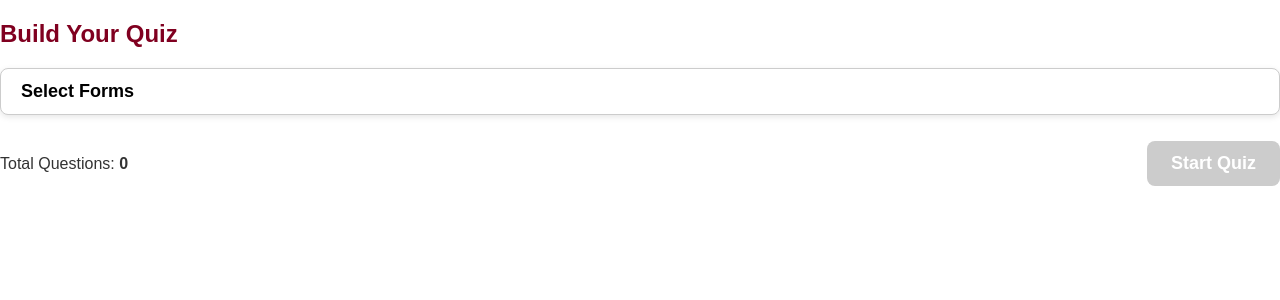
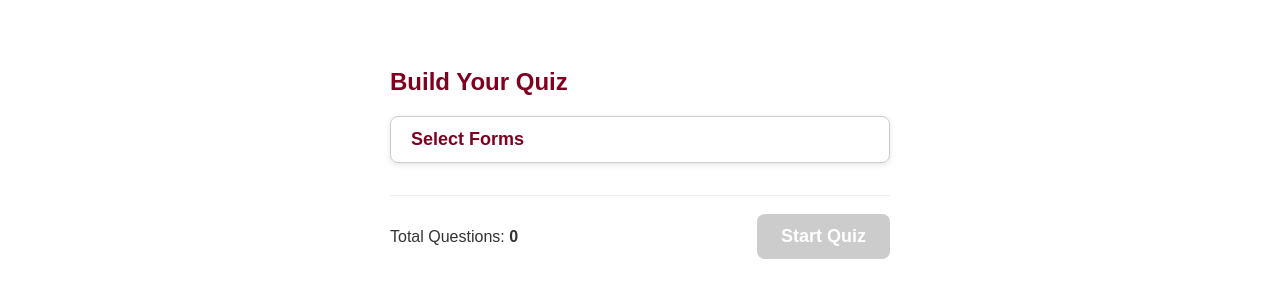
Before and after one commit to arafhossain/arabic-helper, a React (Create React App) app: page /verb-forms/quiz-builder in a window 1280 px wide. Shown: the top 300 px of the page. Built offline with nearby package versions, Linux system fonts and the light colour scheme; a web font is replaced by a local one.

Commit message:
Update styling and dropdown text

```diff
--- a/src/components/QuizBuilder.css
+++ b/src/components/QuizBuilder.css
@@ -1,40 +1,58 @@
+.quiz-builder {
+  max-width: 500px;
+  margin: 2rem auto;
+  padding: 1rem;
+}
+
 .dropdown-container {
   position: relative;
   margin-top: 1rem;
 }
 
 .dropdown-toggle {
-  color: black;
   padding: 0.75rem 1.25rem;
   border-radius: 8px;
   border: 1px solid #ccc;
   background-color: white;
+  color: var(--primary-color);
   cursor: pointer;
   font-weight: 600;
   width: 100%;
   text-align: left;
   box-shadow: 0 2px 6px rgba(0, 0, 0, 0.1);
+  margin-bottom: 0.5rem;
 }
 
 .dropdown-menu {
   position: absolute;
   top: 100%;
   left: 0;
-  width: 100%;
+  /* width: 100%; */
+  width: -webkit-fill-available;
   z-index: 10;
   border: 1px solid #ccc;
   background: white;
   border-radius: 8px;
-  padding: 0.5rem;
+  padding: 0.75rem;
   margin-top: 0.3rem;
   box-shadow: 0 8px 16px rgba(0, 0, 0, 0.15);
+  display: flex;
+  flex-direction: column;
+  gap: 0.5rem;
 }
 
 .dropdown-option {
-  display: block;
-  padding: 0.5rem;
+  display: flex;
+  align-items: center;
   font-weight: 500;
+  padding: 0.25rem 0.5rem;
   cursor: pointer;
+  border-radius: 4px;
+  transition: background-color 0.2s;
+}
+
+.dropdown-option:hover {
+  background-color: #f2f2f2;
 }
 
 .dropdown-option input {
@@ -43,6 +61,8 @@
 
 .quiz-summary {
   margin-top: 1.5rem;
+  padding-top: 1rem;
+  border-top: 1px solid #eee;
   display: flex;
   justify-content: space-between;
   align-items: center;
@@ -56,6 +76,12 @@
   border: none;
   border-radius: 8px;
   cursor: pointer;
+  transition: background-color 0.3s;
+}
+
+.start-button:hover:not(:disabled) {
+  background-color: var(--secondary-color);
+  color: var(--primary-color);
 }
 
 .start-button:disabled {
--- a/src/components/QuizBuilder.tsx
+++ b/src/components/QuizBuilder.tsx
@@ -31,15 +31,22 @@ export default function QuizBuilder() {
     return sum + (form?.count || 0);
   }, 0);
 
+  const selectedFormNames = selectedForms
+    .map(
+      (option) => allForms.filter((formData) => formData.id === option)[0].name
+    )
+    .join(", ");
+
+  const buttonLabel =
+    selectedFormNames.length > 0 ? selectedFormNames : "Select Forms";
+
   return (
     <div className="quiz-builder">
       <h2>Build Your Quiz</h2>
 
       <div className="dropdown-container">
         <button onClick={() => setOpen(!open)} className="dropdown-toggle">
-          {selectedForms.length > 0
-            ? `Selected (${selectedForms.length})`
-            : "Select Forms"}
+          {buttonLabel}
         </button>
 
         {open && (
```
